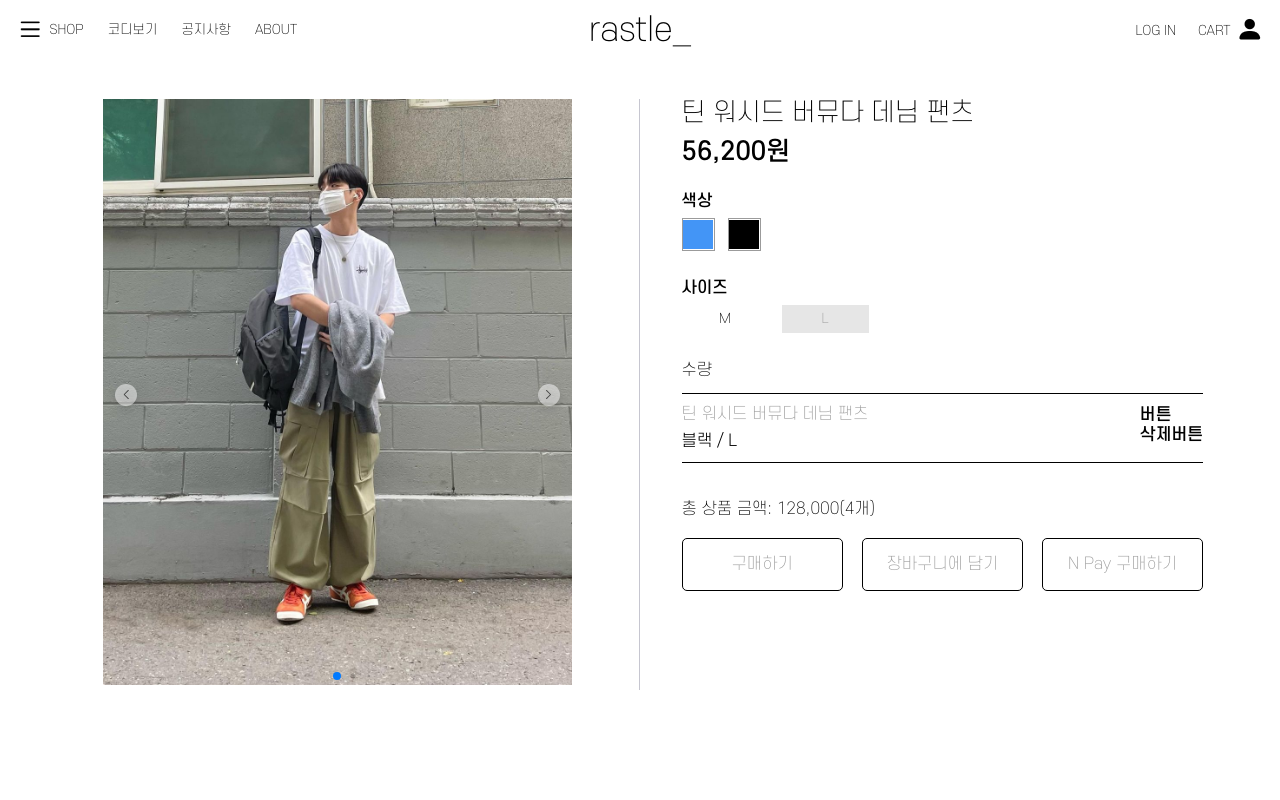
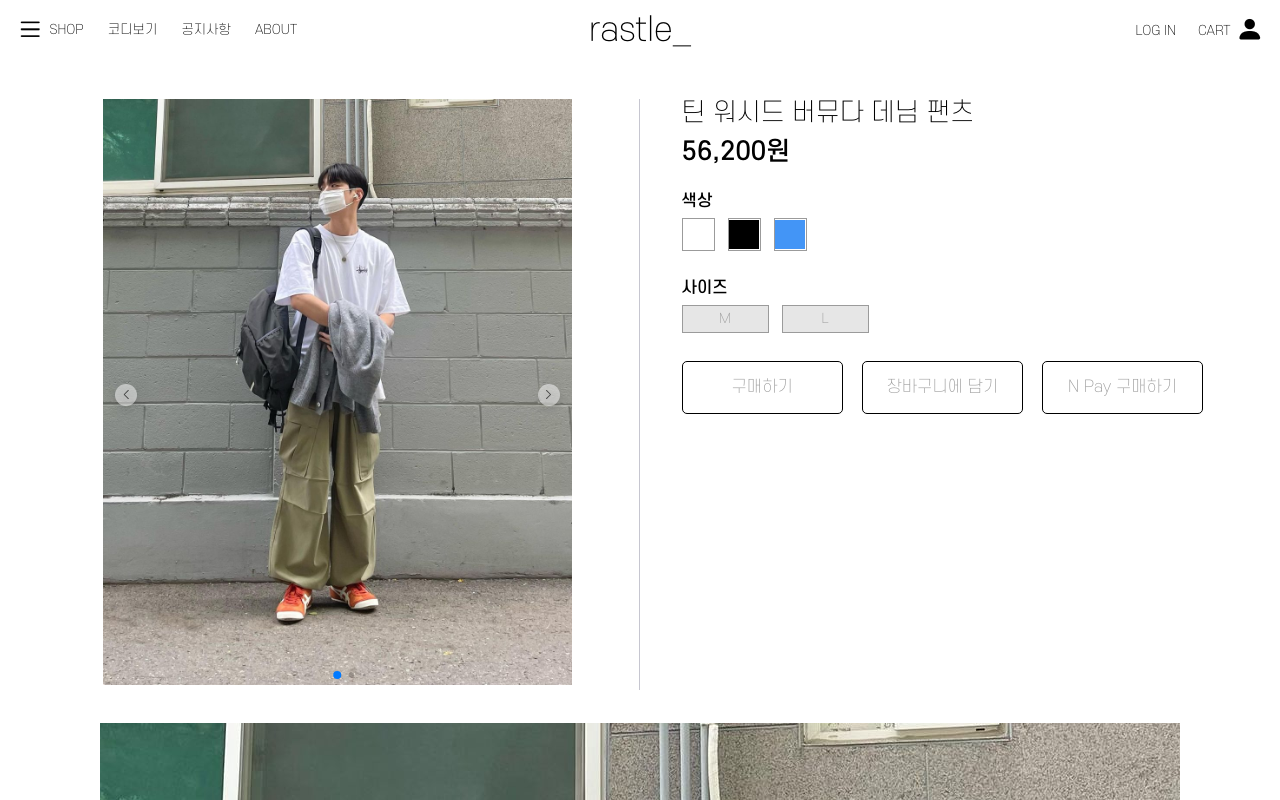
Before and after one commit to rastle-dev/rastle-frontend, a Next.js app: page /product in a window 1280 px wide. Shown: the top 800 px of the page. Built offline with nearby package versions, Linux system fonts and the light colour scheme.

Commit message:
feat: 상세페이지 전체 UI 구현, 색상 사이즈 버튼 이벤트 추가

```diff
--- a/src/components/Swiper/index.tsx
+++ b/src/components/Swiper/index.tsx
@@ -8,6 +8,7 @@ import "swiper/components/pagination/pagination.min.css";
 import styled from "styled-components";
 import COLORS from "@/constants/color";
 import Icon from "@/components/common/Icon";
+import media from "@/styles/media";
 
 SwiperCore.use([Navigation, Pagination]);
 
@@ -18,6 +19,33 @@ const StyledSwiper = styled(Swiper)`
   .swiper-button-prev::after {
     display: none;
   }
+
+  ${media.mobile} {
+    width: 100%;
+    height: auto;
+    padding-bottom: 3.72rem;
+
+    .swiper-button-prev,
+    .swiper-button-next {
+      display: none; // 화살표 숨기기
+    }
+  }
+
+  .swiper-pagination-bullets {
+    display: flex;
+    justify-content: center;
+    align-items: center;
+    position: absolute;
+    bottom: 1rem;
+    left: 50%;
+    transform: translateX(-50%);
+
+    .swiper-pagination-bullet {
+      margin: 0 0.25rem;
+    }
+  }
+
+\` ;
 `;
 
 const StyledImage = styled.img`
--- a/src/components/common/Button/index.tsx
+++ b/src/components/common/Button/index.tsx
@@ -10,6 +10,8 @@ type ButtonProps = {
   onClick?: (e?: React.MouseEvent<HTMLButtonElement>) => void;
   className?: string;
   width?: string;
+  /** 버튼 활성화 (onClick)을 감지하기 위한 props*/
+  isActive?: boolean;
 };
 
 const Wrapper = styled.button<{
@@ -17,8 +19,9 @@ const Wrapper = styled.button<{
   disabled: boolean;
   className?: string;
   width: string;
+  isActive?: boolean;
 }>`
-  ${({ type, width, disabled }) => `
+  ${({ type, width, disabled, isActive }) => `
     width: ${width};
     font-size: ${
       { default: "1.25rem", shop: "1.25rem", size: "1.875rem" }[type]
@@ -32,6 +35,8 @@ const Wrapper = styled.button<{
      };
      background-color: ${(disabled && "#E6E6E6") || COLORS.WHITE};
      border-radius: ${{ default: "12px", shop: "5px", size: "none" }[type]};
+
+      display: ${isActive ? `none` : `none`};
      border: ${
        (disabled && "1px solid #E6E6E6") ||
        {
@@ -50,6 +55,7 @@ const Wrapper = styled.button<{
       color: ${(disabled && "1px solid #E6E6E6") || `${COLORS.BLACK}`};
     }
     cursor: ${disabled ? "default" : "pointer"};
+
 `}
   box-sizing: border-box;
   text-align: center;
@@ -73,6 +79,7 @@ export default function Button({
       onClick={onClick}
       disabled={disabled}
       width={width!}
+      isActive
     >
       {title}
     </Wrapper>
--- a/src/constants/color.ts
+++ b/src/constants/color.ts
@@ -13,6 +13,8 @@ const COLORS = {
   },
   BLUE: "#4395F6",
   RED: "#FF0000",
+  GREEN: "#00ff04",
+  YELLOW: "#f7ff00",
 };
 
 export default COLORS;
--- a/src/constants/icon.ts
+++ b/src/constants/icon.ts
@@ -9,6 +9,7 @@ const ICONS: IconProps = {
   menu: "bi bi-list",
   arrowRight: "bi bi-chevron-right",
   arrowLeft: "bi bi-chevron-left",
+  delete: "bi bi-x-circle-fill",
 };
 
 export default ICONS;
--- a/src/pages/product/index.styles.tsx
+++ b/src/pages/product/index.styles.tsx
@@ -1,6 +1,7 @@
 import styled from "styled-components";
 import COLORS from "@/constants/color";
 import Button from "@/components/common/Button";
+import media from "@/styles/media";
 
 export const Wrapper = styled.div`
   padding-top: 9rem; /* header때문에 추가 */
@@ -11,6 +12,10 @@ export const Wrapper = styled.div`
   justify-content: center;
   align-items: center;
   //border: 1px solid red;
+
+  ${media.mobile} {
+    width: 92%;
+  }
 `;
 
 export const TopLayer = styled.div`
@@ -18,6 +23,10 @@ export const TopLayer = styled.div`
   justify-content: flex-start;
   flex-direction: row;
   width: 100%;
+
+  ${media.mobile} {
+    flex-direction: column;
+  }
 `;
 
 export const ImageLayer = styled.div`
@@ -25,6 +34,14 @@ export const ImageLayer = styled.div`
   height: auto;
   padding-right: 3.72rem;
   border-right: 1px solid ${COLORS.GREY["300"]};
+
+  ${media.mobile} {
+    padding-right: 0;
+    width: 100%;
+    height: auto;
+    padding-bottom: 3.72rem;
+    border: none;
+  }
 `;
 
 export const ProductContent = styled.div`
@@ -32,6 +49,11 @@ export const ProductContent = styled.div`
   padding-left: 3.78rem;
   display: flex;
   flex-direction: column;
+
+  ${media.mobile} {
+    width: 100%;
+    padding: 0;
+  }
 `;
 
 export const Title = styled.div`
@@ -69,11 +91,19 @@ export const SizeButtonList = styled.div`
   padding-bottom: 2.55rem;
 `;
 
-export const StyledButton = styled(Button)`
+export const SizeButton = styled(Button)`
   font-size: 1.18182rem;
   font-weight: 200;
   width: 7.90909rem;
   height: 2.54545rem;
+  border: 0.5px solid ${COLORS.GREY.상세페이지};
+
+  /* 버튼이 클릭된 상태일 때의 스타일 */
+  ${({ isActive }) =>
+    isActive &&
+    `
+    border: 1px solid ${COLORS.BLACK}; /* 클릭된 상태의 border 스타일 */
+  `}
 `;
 
 export const ProductCountText = styled.div`
@@ -106,8 +136,29 @@ export const ProudctCountSize = styled.span`
   font-size: 1.45455rem;
   font-weight: 300;
 `;
-export const ProductCountRightInfo = styled.div``;
-export const ProductCountButton = styled.div``;
+export const ProductCountRightInfo = styled.div`
+  display: flex;
+  justify-content: center;
+  align-items: center;
+`;
+export const ProductCountButton = styled.input`
+  width: 4.18rem;
+  height: 2rem;
+  margin-right: 0.5rem;
+
+  /* 기본적으로 화살표 버튼 보이도록 설정 */
+  -moz-appearance: textfield; /* Firefox */
+  appearance: textfield; /* Safari and Chrome */
+
+  /* 화살표 버튼 스타일링 */
+
+  &::-webkit-inner-spin-button,
+  &::-webkit-outer-spin-button {
+    opacity: 1; /* 항상 표시되도록 설정 */
+  }
+
+\` ;
+`;
 export const ProductCountDelete = styled.div``;
 export const TotalPrice = styled.div`
   font-size: 1.45rem;
@@ -131,3 +182,16 @@ export const StyledPayButton = styled(Button)`
   height: 4.8rem;
   color: ${COLORS.GREY.상세페이지};
 `;
+
+export const ProductDetailList = styled.div`
+  display: flex;
+  flex-direction: column;
+  justify-content: center;
+  align-items: center;
+  margin-top: 3rem;
+  gap: 3rem;
+`;
+
+export const ProductDetail = styled.img`
+  width: 100%;
+`;
--- a/src/pages/product/index.tsx
+++ b/src/pages/product/index.tsx
@@ -1,11 +1,28 @@
-import React from "react";
+import React, { useState } from "react";
 import ImageSwiper from "@/components/Swiper";
 import * as S from "./index.styles";
 import ColorButton from "@/components/common/ColorButton";
 import COLORS from "@/constants/color";
-import Button from "@/components/common/Button";
+import Icon from "@/components/common/Icon";
 
 export default function Product() {
+  // 상태 변수들
+  const [selectedColor, setSelectedColor] = useState<string | null>(null);
+  const [selectedSize, setSelectedSize] = useState<string | null>(null);
+  const [showProductCount, setShowProductCount] = useState(false);
+
+  // 컬러 버튼 클릭 핸들러
+  const handleColorClick = (color: string) => {
+    setSelectedColor(color);
+    setSelectedSize(null); // 사이즈 선택 초기화
+    setShowProductCount(false); // "수량" 부분 숨김
+  };
+
+  // 사이즈 버튼 클릭 핸들러
+  const handleSizeClick = (size: string) => {
+    setSelectedSize(size);
+    setShowProductCount(true); // "수량" 부분 보이기
+  };
   const images = [
     "/image/product5.jpg",
     "/image/product6.jpg",
@@ -14,7 +31,9 @@ export default function Product() {
     // 추가적인 이미지 경로를 여기에 추가합니다
   ];
 
-  const colors = [];
+  const colors = [COLORS.WHITE, COLORS.BLACK, COLORS.BLUE];
+
+  const sizes = ["M", "L"];
 
   return (
     <S.Wrapper>
@@ -27,14 +46,33 @@ export default function Product() {
           <S.Price>56,200원</S.Price>
           <S.ColorText>색상</S.ColorText>
           <S.ColorList>
-            <ColorButton size={3} buttonType="default" color={COLORS.BLUE} />
-            <ColorButton size={3} buttonType="default" color={COLORS.BLACK} />
+            {colors.map((color) => (
+              <ColorButton
+                key={color}
+                size={3}
+                buttonType="default"
+                color={color}
+                // isActive={selectedColor === color} // isActive 설정
+                onClick={() => handleColorClick(color)} // 클릭 핸들러 연결
+              />
+            ))}
           </S.ColorList>
           <S.SizeText>사이즈</S.SizeText>
           <S.SizeButtonList>
-            <S.StyledButton title="M" type="size" />
-            <S.StyledButton title="L" type="size" disabled={true} />
+            {sizes.map((size) => (
+              <S.SizeButton
+                key={size}
+                title={size}
+                type="size"
+                onClick={() => handleSizeClick(size)} // 클릭 핸들러 연결
+                disabled={!selectedColor} // 컬러 선택 전에는 비활성화
+                isActive={selectedSize === size}
+              />
+            ))}
           </S.SizeButtonList>
+          {showProductCount && (
+            <>
+              {/* "수량"과 이후 컨텐츠 */}
               <S.ProductCountText>수량</S.ProductCountText>
               <S.ProductCountInfo>
                 <S.ProductCountLeftInfo>
@@ -45,11 +83,19 @@ export default function Product() {
                   <S.ProudctCountSize>L</S.ProudctCountSize>
                 </S.ProductCountLeftInfo>
                 <S.ProductCountRightInfo>
-              <S.ProductCountButton>버튼</S.ProductCountButton>
-              <S.ProductCountDelete>삭제버튼</S.ProductCountDelete>
+                  <S.ProductCountButton type="number" min={1} />
+                  <S.ProductCountDelete>
+                    <Icon
+                      size="1.2rem"
+                      iconName="delete"
+                      color={COLORS.GREY.상세페이지}
+                    />
+                  </S.ProductCountDelete>
                 </S.ProductCountRightInfo>
               </S.ProductCountInfo>
               <S.TotalPrice>총 상품 금액: 128,000(4개)</S.TotalPrice>
+            </>
+          )}
           <S.Pay>
             <S.StyledPayButton title="구매하기" type="shop" />
             <S.StyledPayButton title="장바구니에 담기" type="shop" />
@@ -57,6 +103,10 @@ export default function Product() {
           </S.Pay>
         </S.ProductContent>
       </S.TopLayer>
+      <S.ProductDetailList>
+        <S.ProductDetail src="/image/product5.jpg" />
+        <S.ProductDetail src="/image/homeDesktop2.jpg" />
+      </S.ProductDetailList>
     </S.Wrapper>
   );
 }
--- a/src/styles/media.ts
+++ b/src/styles/media.ts
@@ -5,11 +5,13 @@ export const mediaQuery = (minWidth: number, maxWidth: number) => {
 const media = {
   xxsmall: mediaQuery(0, 350),
   xsmall: mediaQuery(351, 500),
-  small: mediaQuery(501, 1024),
+  small: mediaQuery(501, 769),
   // medium: mediaQuery(769, 1024),
   large: mediaQuery(1025, 1300),
   xlarge: mediaQuery(1301, 1440),
   xxlarge: mediaQuery(1441, 1919),
+
+  mobile: mediaQuery(0, 769),
 };
 
 export default media;
```
Lines whose indentation alone changed are shown as unchanged.
